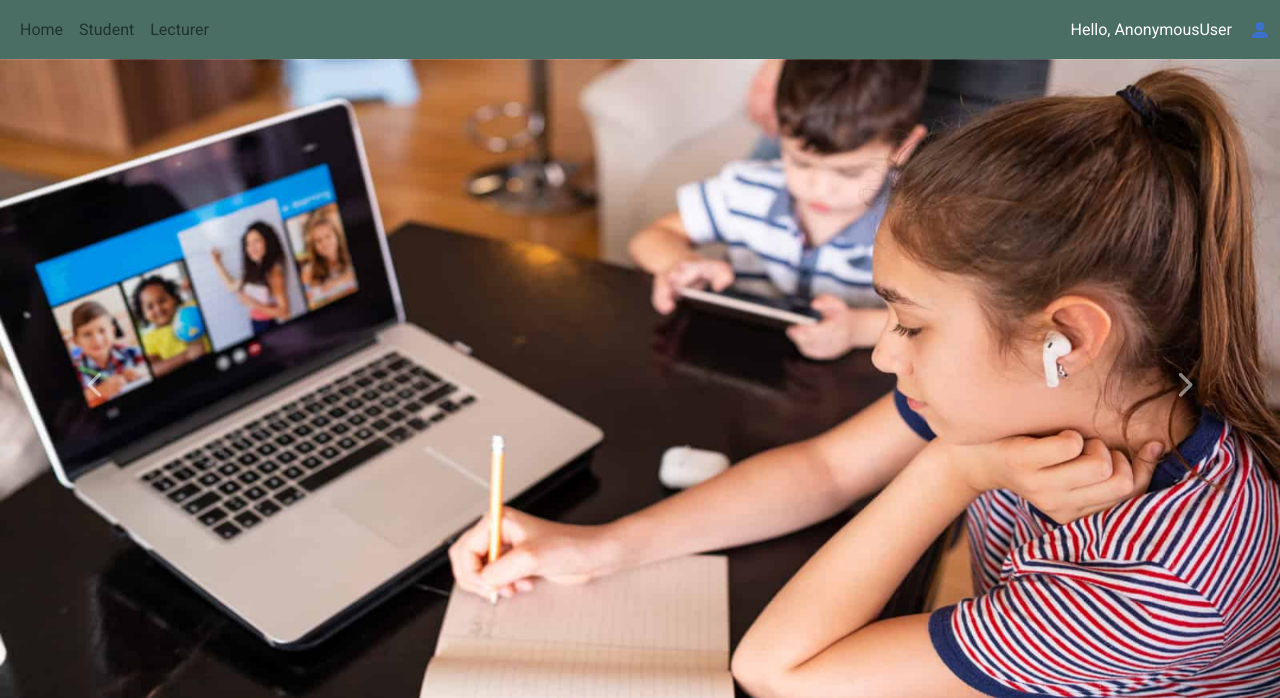
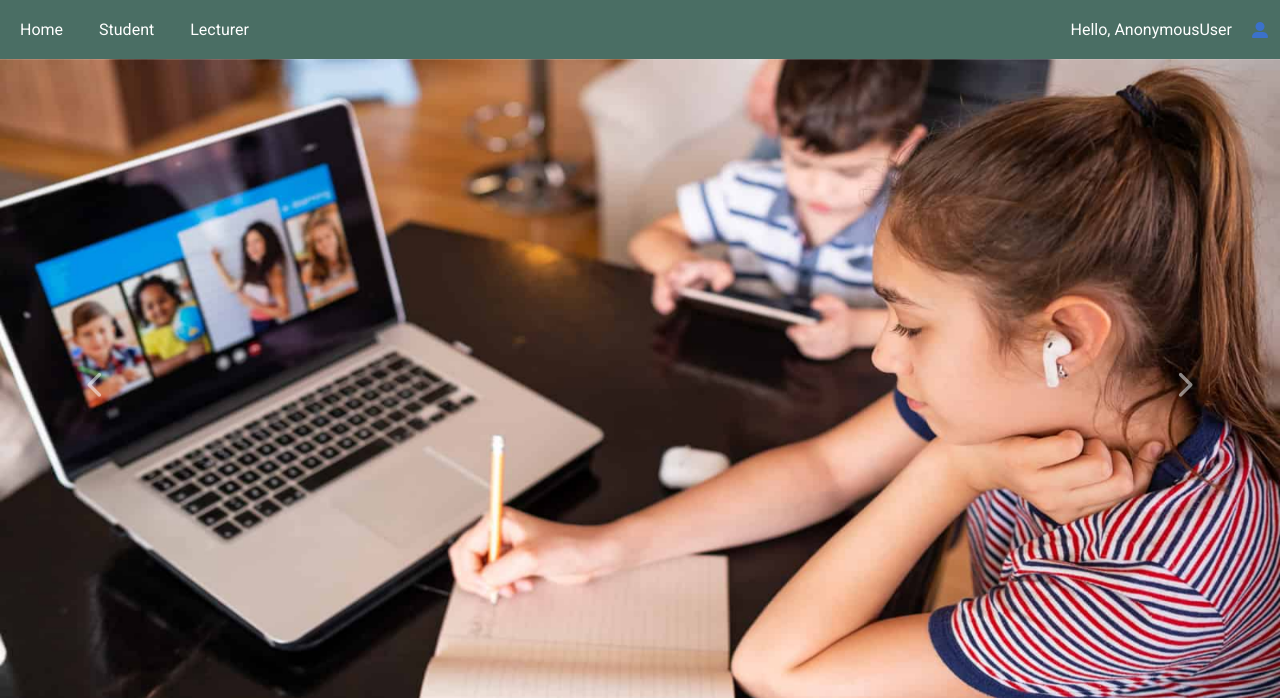
Before and after one commit to muhindokiro/virtualclass, a Django app: page / in a window 1280 px wide. Shown: the top 698 px of the page. Run offline with Django 4.2, Linux system fonts and the light colour scheme.

Commit message:
modifiedfiles

```diff
--- a/manage.py
+++ b/manage.py
@@ -14,7 +14,7 @@ def main():
             "Couldn't import Django. Are you sure it's installed and "
             "available on your PYTHONPATH environment variable? Did you "
             "forget to activate a virtual environment?"
-        ) from exc
+        )from exc
     execute_from_command_line(sys.argv)
 
 
--- a/virtual/templates/home.html
+++ b/virtual/templates/home.html
@@ -33,13 +33,13 @@
                 <!-- Left links -->
                 <ul class="navbar-nav me-auto mb-2 mb-lg-0">
                     <li class="nav-item">
-                        <a class="nav-link" href="{% url 'home' %}">Home</a>
+                        <a style="margin-right: 20px; color: white" class="nav-link" href="{% url 'home' %}">Home</a>
                     </li>
                     <li class="nav-item">
-                        <a class="nav-link" href="{% url 'student' %}">Student</a>
+                        <a style="margin-right: 20px; color: white" class="nav-link" href="{% url 'student' %}">Student</a>
                     </li>
                     <li class="nav-item">
-                        <a class="nav-link" href="{% url 'lecturer' %}">Lecturer</a>
+                        <a style="margin-right: 20px; color: white" class="nav-link" href="{% url 'lecturer' %}">Lecturer</a>
                     </li>
                 </ul>
                 <!-- Left links -->
```
Also changed, not shown: virtualclass/settings.py (+6 -2 lines), db.sqlite3 (deleted).
